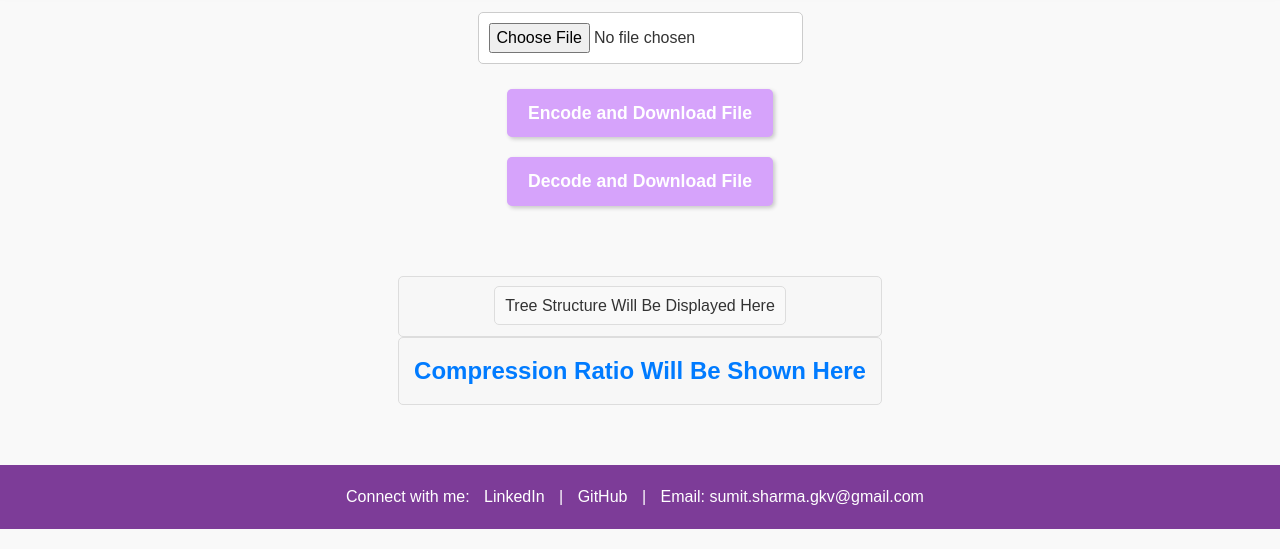
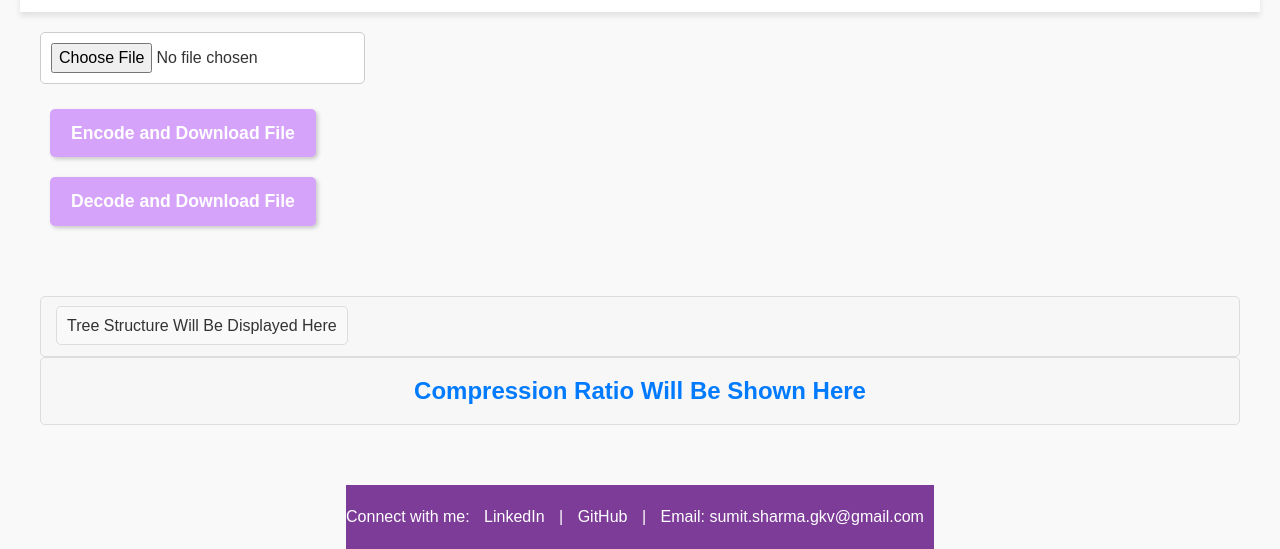
Before and after one commit to SumitSharma2210/Huffman-Encoding-App, a plain HTML site: page public/index.html in a window 1280 px wide. Shown: the part 271-820 px from the top of the page. Drawn offline with nearby package versions, Linux system fonts and the light colour scheme.

Commit message:
ninth commit

```diff
--- a/public/index.html
+++ b/public/index.html
@@ -20,9 +20,12 @@
       background-color: #f9f9f9;
       margin: 0;
       padding: 0;
-      text-align: center;
+      display: flex;
+      flex-direction: column;
+      min-height: 100vh; /* Ensures the body takes full height */
     "
   >
+    <div style="flex-grow: 1; padding: 20px">
       <h1
         style="
           font-size: 2.5rem;
@@ -34,6 +37,7 @@
       >
         Huffman Encoding App
       </h1>
+
       <nav
         class="navbar navbar-light"
         style="
@@ -53,7 +57,11 @@
           style="margin-right: 10px"
         />
         <span
-        style="font-size: 1.5rem; color: #333; font-family: SpaceGrotesk-Medium"
+          style="
+            font-size: 1.5rem;
+            color: #333;
+            font-family: SpaceGrotesk-Medium;
+          "
         >
           Welcome to this text compression project. This app can compress text
           files using Huffman coding algorithm and produce lossless results!
@@ -172,6 +180,7 @@
           </span>
         </div>
       </div>
+    </div>
 
     <footer
       style="
@@ -180,9 +189,6 @@
         padding: 20px 0;
         font-size: 1rem;
         text-align: center;
-        position: fixed;
-        width: 100%;
-        bottom: 0;
       "
     >
       <p style="margin: 0">
```
Lines whose indentation alone changed are shown as unchanged.
